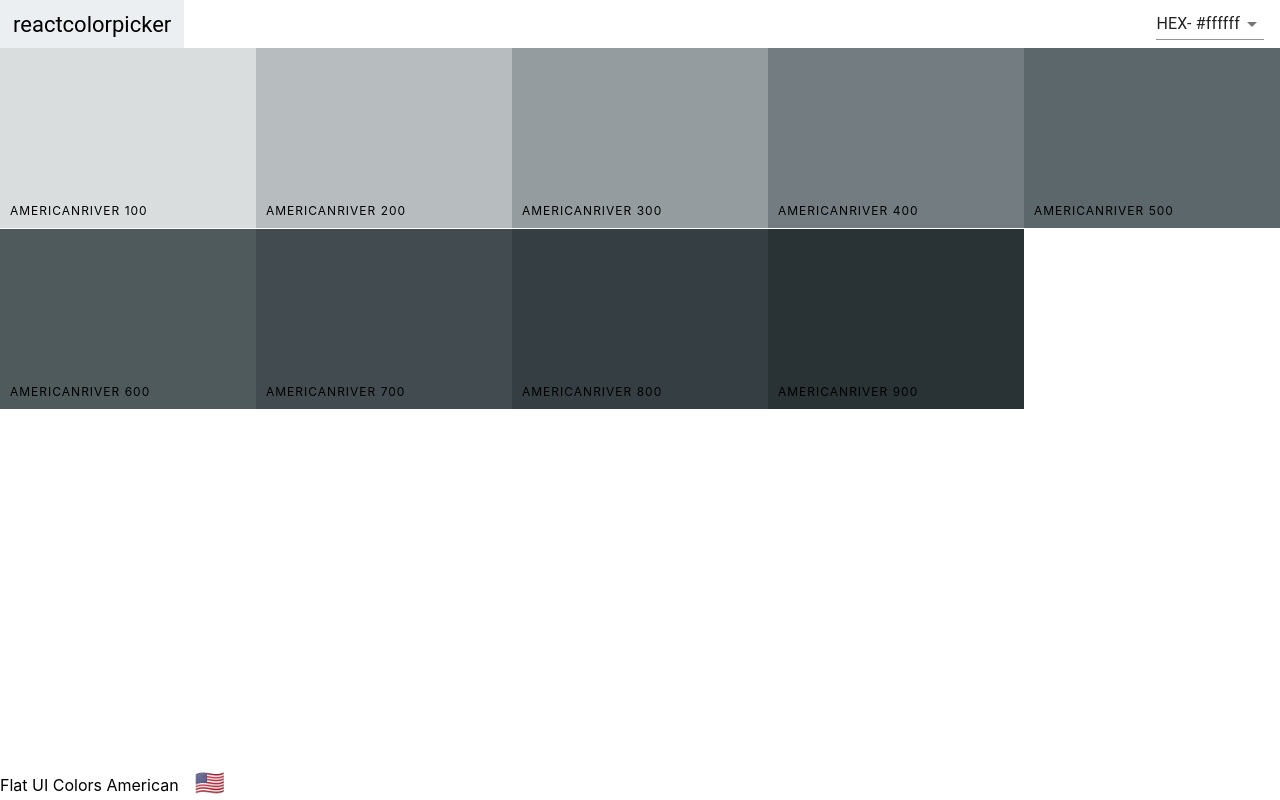
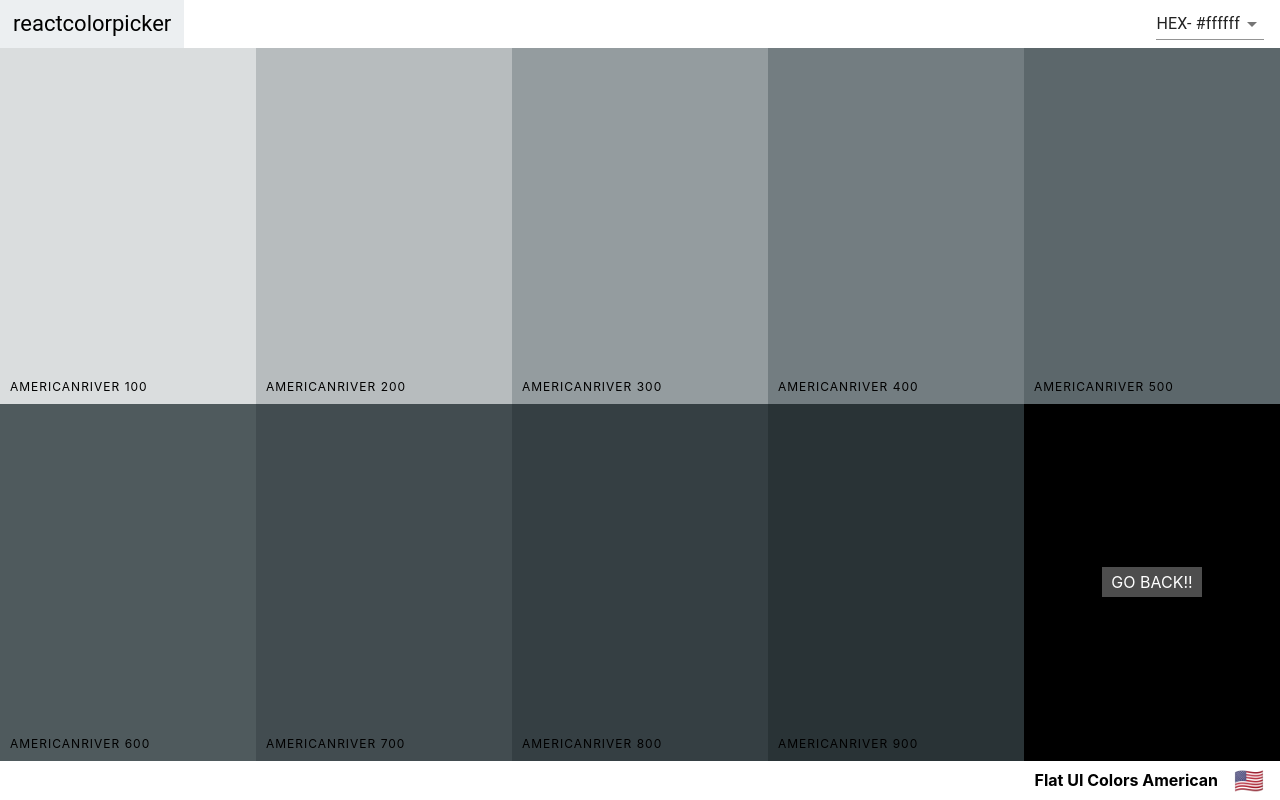
Before and after one commit to MouryaManu/colors_app, a React (Create React App) app: page /palette/flat-ui-colors-american/americanriver in a window 1280 px wide. Built offline with nearby package versions, Linux system fonts and the light colour scheme; the HTML template or start-up script is replaced by a standard one.

Commit message:
Added GO BACK Link

```diff
--- a/src/ColorBox.css
+++ b/src/ColorBox.css
@@ -8,7 +8,8 @@
     margin-bottom: -3.5px;
 }
 
-.copy-button {
+.copy-button,
+.back-button {
     width: 100px;
     height: 30px;
     position: absolute;
@@ -25,13 +26,27 @@
     color: white;
     text-transform: uppercase;
     border: none;
+    text-decoration: none;
+}
+
+.copy-button{
     opacity: 0;
 }
+
+.SingleColorPalette .ColorBox
+ {
+     height: 50%;
+ }
+
 
 .ColorBox:hover .copy-button {
     opacity: 1;
     transition: 0.5s;
+}
 
+.ColorBox.go-back{
+    background-color: black;
+    position: relative;
 }
 
 .box-content{
--- a/src/PaletteFooter.js
+++ b/src/PaletteFooter.js
@@ -3,7 +3,7 @@
 function PaletteFooter(props) {
     const {paletteName,emoji} = props;
     return(
-        <footer className='Palette-footer'>
+        <footer className='palette-footer'>
             {paletteName}
             <span className='emoji'>{emoji} </span>
         </footer>
--- a/src/SingleColorPalette.js
+++ b/src/SingleColorPalette.js
@@ -1,7 +1,9 @@
 import React, { Component } from 'react'
 import Navbar from './Navbar';
 import PaletteFooter from './PaletteFooter';
+import { Link } from 'react-router-dom';
 import ColorBox from './ColorBox';
+import './ColorBox.css'
 
 class SingleColorPalette extends Component {
     constructor(props) {
@@ -34,23 +36,26 @@
 
     render() {
         const {format}= this.state;
-        const {paletteName, emoji} = this.props.palette;
+        const {paletteName, emoji,id} = this.props.palette;
         const colorBoxes= this._shades.map(color => (
           <ColorBox
-          key={color.id}
+          key={color.name}
           background={color[format]}
           name={color.name}
           showLink= {false}
           />
         ))
         return (
-            <div className='Palette'>
+            <div className='SingleColorPalette Palette'>
                 <Navbar
                 handleChange={this.changeFormat}
                 showingAllColors= {false}
                 />
                 <div className='Palette-colors'>
                     {colorBoxes}
+                    <div className="ColorBox go-back">
+                        <Link to={`/palette/${id}`} className='back-button'>Go Back!!</Link>
+                    </div>
                 </div>
                 <PaletteFooter paletteName={paletteName} emoji={emoji}  />
             </div>
```
